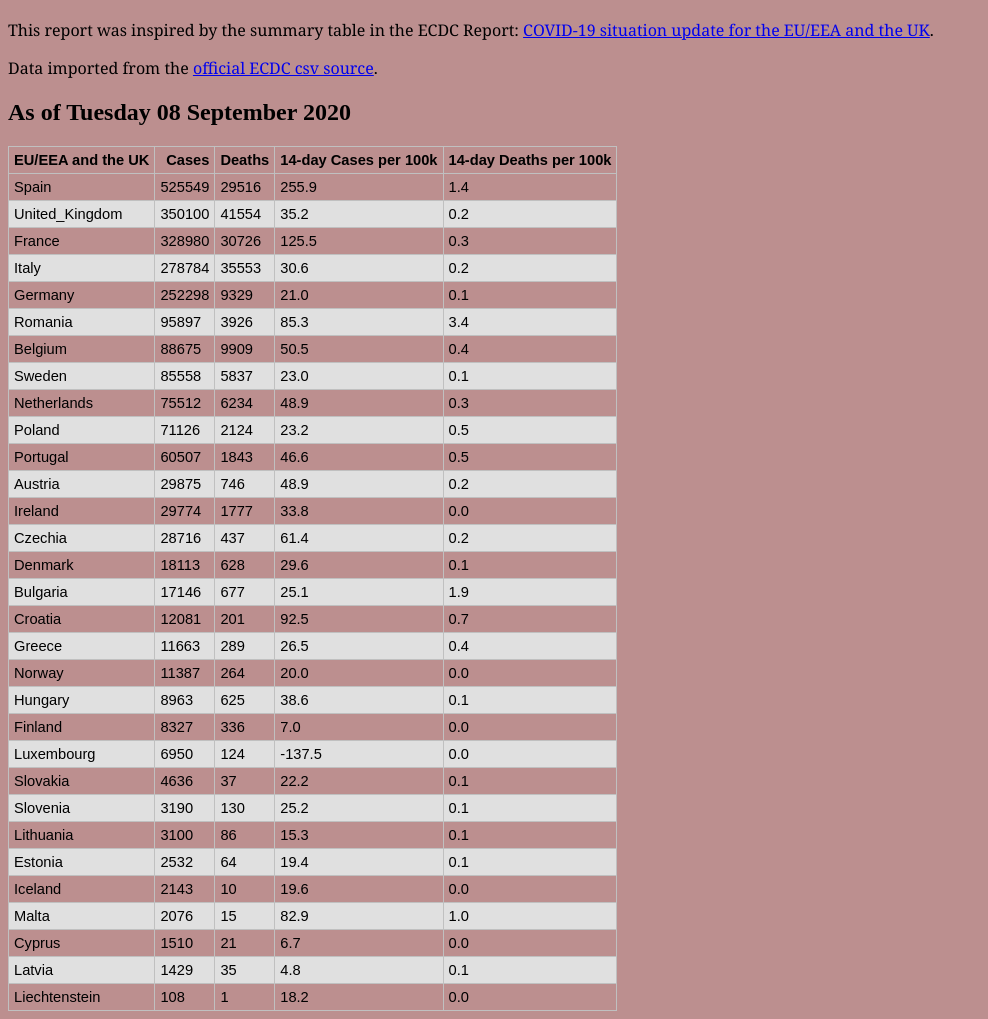
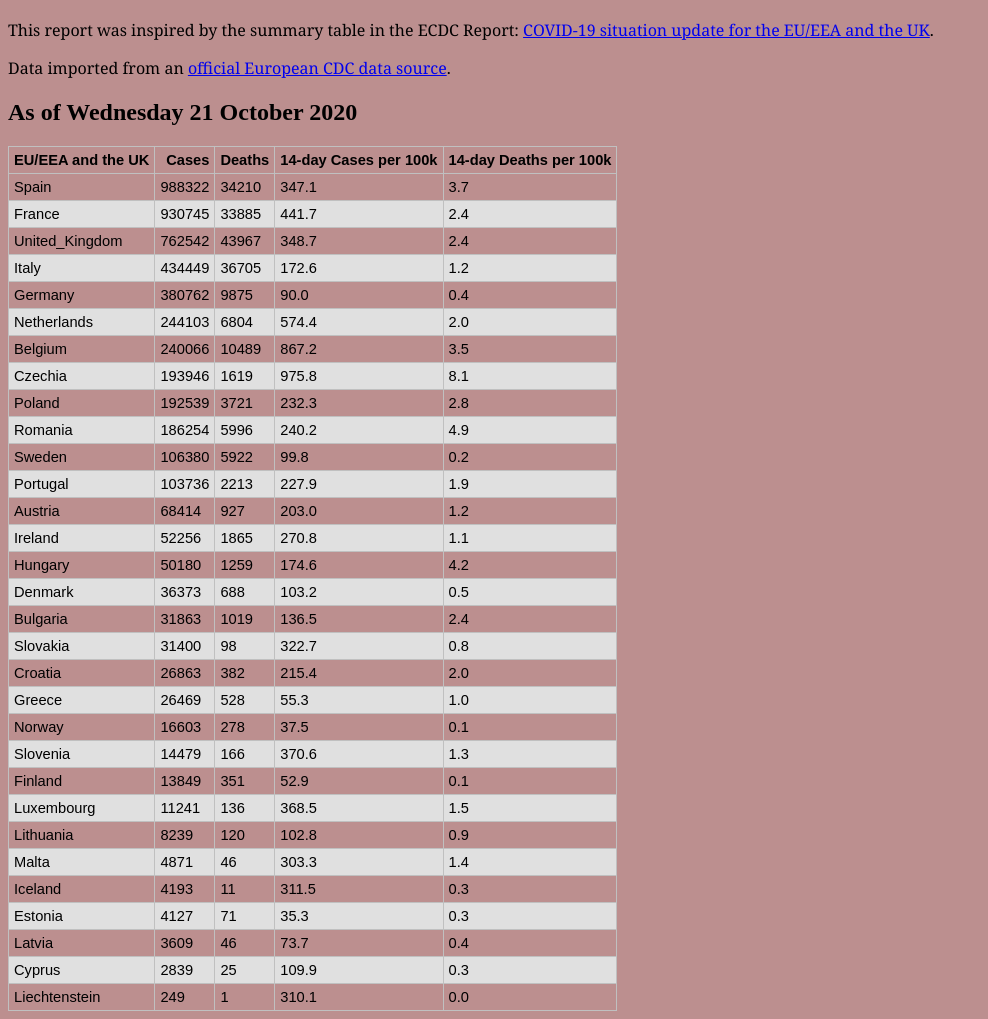
Before and after one commit to walkingWithCode/walkingWithCode.github.io, a plain HTML site: page index.html in a window 1280 px wide. Shown: the part 61-1080 px from the top of the page, without its empty margins (0-988 px from the left). Drawn offline with Linux system fonts and the light colour scheme.

Commit message:
updated files

```diff
--- a/index.html
+++ b/index.html
@@ -2,8 +2,8 @@
 <html lang="en">
 <head>
 <title>Covid-19 Summary Report</title>
-<script src="/js/sort-table.js"></script>
-<link rel="stylesheet" type="text/css" href="/styles.css">
+<script src="/static/js/sort-table.js"></script>
+<link rel="stylesheet" type="text/css" href="/static/css/styles.css" >
 </head>
 <body>
 <div>
@@ -13,10 +13,10 @@
 </p>
 
 <p>
-    Data imported from the <a href="https://opendata.ecdc.europa.eu/covid19/casedistribution/csv">official ECDC csv source</a>.
+    Data imported from an <a href="https://opendata.ecdc.europa.eu/covid19/casedistribution/csv">official European CDC data source</a>.
 </p>
 
-<h2>As of Tuesday 08 September 2020</h2>
+<h2>As of Wednesday 21 October 2020</h2>
 
 <!-- Dataframe Table -->
 <table border="1" class="dataframe js-sort-table">
@@ -32,219 +32,219 @@
   <tbody>
     <tr>
       <td>Spain</td>
-      <td>525549</td>
-      <td>29516</td>
-      <td>255.9</td>
-      <td>1.4</td>
+      <td>988322</td>
+      <td>34210</td>
+      <td>347.1</td>
+      <td>3.7</td>
+    </tr>
+    <tr>
+      <td>France</td>
+      <td>930745</td>
+      <td>33885</td>
+      <td>441.7</td>
+      <td>2.4</td>
     </tr>
     <tr>
       <td>United_Kingdom</td>
-      <td>350100</td>
-      <td>41554</td>
-      <td>35.2</td>
+      <td>762542</td>
+      <td>43967</td>
+      <td>348.7</td>
+      <td>2.4</td>
+    </tr>
+    <tr>
+      <td>Italy</td>
+      <td>434449</td>
+      <td>36705</td>
+      <td>172.6</td>
+      <td>1.2</td>
+    </tr>
+    <tr>
+      <td>Germany</td>
+      <td>380762</td>
+      <td>9875</td>
+      <td>90.0</td>
+      <td>0.4</td>
+    </tr>
+    <tr>
+      <td>Netherlands</td>
+      <td>244103</td>
+      <td>6804</td>
+      <td>574.4</td>
+      <td>2.0</td>
+    </tr>
+    <tr>
+      <td>Belgium</td>
+      <td>240066</td>
+      <td>10489</td>
+      <td>867.2</td>
+      <td>3.5</td>
+    </tr>
+    <tr>
+      <td>Czechia</td>
+      <td>193946</td>
+      <td>1619</td>
+      <td>975.8</td>
+      <td>8.1</td>
+    </tr>
+    <tr>
+      <td>Poland</td>
+      <td>192539</td>
+      <td>3721</td>
+      <td>232.3</td>
+      <td>2.8</td>
+    </tr>
+    <tr>
+      <td>Romania</td>
+      <td>186254</td>
+      <td>5996</td>
+      <td>240.2</td>
+      <td>4.9</td>
+    </tr>
+    <tr>
+      <td>Sweden</td>
+      <td>106380</td>
+      <td>5922</td>
+      <td>99.8</td>
       <td>0.2</td>
     </tr>
     <tr>
-      <td>France</td>
-      <td>328980</td>
-      <td>30726</td>
-      <td>125.5</td>
-      <td>0.3</td>
+      <td>Portugal</td>
+      <td>103736</td>
+      <td>2213</td>
+      <td>227.9</td>
+      <td>1.9</td>
     </tr>
     <tr>
-      <td>Italy</td>
-      <td>278784</td>
-      <td>35553</td>
-      <td>30.6</td>
-      <td>0.2</td>
+      <td>Austria</td>
+      <td>68414</td>
+      <td>927</td>
+      <td>203.0</td>
+      <td>1.2</td>
     </tr>
     <tr>
-      <td>Germany</td>
-      <td>252298</td>
-      <td>9329</td>
-      <td>21.0</td>
-      <td>0.1</td>
+      <td>Ireland</td>
+      <td>52256</td>
+      <td>1865</td>
+      <td>270.8</td>
+      <td>1.1</td>
     </tr>
     <tr>
-      <td>Romania</td>
-      <td>95897</td>
-      <td>3926</td>
-      <td>85.3</td>
-      <td>3.4</td>
+      <td>Hungary</td>
+      <td>50180</td>
+      <td>1259</td>
+      <td>174.6</td>
+      <td>4.2</td>
     </tr>
     <tr>
-      <td>Belgium</td>
-      <td>88675</td>
-      <td>9909</td>
-      <td>50.5</td>
-      <td>0.4</td>
-    </tr>
-    <tr>
-      <td>Sweden</td>
-      <td>85558</td>
-      <td>5837</td>
-      <td>23.0</td>
-      <td>0.1</td>
-    </tr>
-    <tr>
-      <td>Netherlands</td>
-      <td>75512</td>
-      <td>6234</td>
-      <td>48.9</td>
-      <td>0.3</td>
-    </tr>
-    <tr>
-      <td>Poland</td>
-      <td>71126</td>
-      <td>2124</td>
-      <td>23.2</td>
+      <td>Denmark</td>
+      <td>36373</td>
+      <td>688</td>
+      <td>103.2</td>
       <td>0.5</td>
     </tr>
     <tr>
-      <td>Portugal</td>
-      <td>60507</td>
-      <td>1843</td>
-      <td>46.6</td>
-      <td>0.5</td>
+      <td>Bulgaria</td>
+      <td>31863</td>
+      <td>1019</td>
+      <td>136.5</td>
+      <td>2.4</td>
     </tr>
     <tr>
-      <td>Austria</td>
-      <td>29875</td>
-      <td>746</td>
-      <td>48.9</td>
-      <td>0.2</td>
-    </tr>
-    <tr>
-      <td>Ireland</td>
-      <td>29774</td>
-      <td>1777</td>
-      <td>33.8</td>
-      <td>0.0</td>
-    </tr>
-    <tr>
-      <td>Czechia</td>
-      <td>28716</td>
-      <td>437</td>
-      <td>61.4</td>
-      <td>0.2</td>
-    </tr>
-    <tr>
-      <td>Denmark</td>
-      <td>18113</td>
-      <td>628</td>
-      <td>29.6</td>
-      <td>0.1</td>
-    </tr>
-    <tr>
-      <td>Bulgaria</td>
-      <td>17146</td>
-      <td>677</td>
-      <td>25.1</td>
-      <td>1.9</td>
+      <td>Slovakia</td>
+      <td>31400</td>
+      <td>98</td>
+      <td>322.7</td>
+      <td>0.8</td>
     </tr>
     <tr>
       <td>Croatia</td>
-      <td>12081</td>
-      <td>201</td>
-      <td>92.5</td>
-      <td>0.7</td>
+      <td>26863</td>
+      <td>382</td>
+      <td>215.4</td>
+      <td>2.0</td>
     </tr>
     <tr>
       <td>Greece</td>
-      <td>11663</td>
-      <td>289</td>
-      <td>26.5</td>
-      <td>0.4</td>
+      <td>26469</td>
+      <td>528</td>
+      <td>55.3</td>
+      <td>1.0</td>
     </tr>
     <tr>
       <td>Norway</td>
-      <td>11387</td>
-      <td>264</td>
-      <td>20.0</td>
-      <td>0.0</td>
-    </tr>
-    <tr>
-      <td>Hungary</td>
-      <td>8963</td>
-      <td>625</td>
-      <td>38.6</td>
-      <td>0.1</td>
-    </tr>
-    <tr>
-      <td>Finland</td>
-      <td>8327</td>
-      <td>336</td>
-      <td>7.0</td>
-      <td>0.0</td>
-    </tr>
-    <tr>
-      <td>Luxembourg</td>
-      <td>6950</td>
-      <td>124</td>
-      <td>-137.5</td>
-      <td>0.0</td>
-    </tr>
-    <tr>
-      <td>Slovakia</td>
-      <td>4636</td>
-      <td>37</td>
-      <td>22.2</td>
+      <td>16603</td>
+      <td>278</td>
+      <td>37.5</td>
       <td>0.1</td>
     </tr>
     <tr>
       <td>Slovenia</td>
-      <td>3190</td>
-      <td>130</td>
-      <td>25.2</td>
+      <td>14479</td>
+      <td>166</td>
+      <td>370.6</td>
+      <td>1.3</td>
+    </tr>
+    <tr>
+      <td>Finland</td>
+      <td>13849</td>
+      <td>351</td>
+      <td>52.9</td>
       <td>0.1</td>
     </tr>
     <tr>
+      <td>Luxembourg</td>
+      <td>11241</td>
+      <td>136</td>
+      <td>368.5</td>
+      <td>1.5</td>
+    </tr>
+    <tr>
       <td>Lithuania</td>
-      <td>3100</td>
-      <td>86</td>
-      <td>15.3</td>
-      <td>0.1</td>
+      <td>8239</td>
+      <td>120</td>
+      <td>102.8</td>
+      <td>0.9</td>
+    </tr>
+    <tr>
+      <td>Malta</td>
+      <td>4871</td>
+      <td>46</td>
+      <td>303.3</td>
+      <td>1.4</td>
+    </tr>
+    <tr>
+      <td>Iceland</td>
+      <td>4193</td>
+      <td>11</td>
+      <td>311.5</td>
+      <td>0.3</td>
     </tr>
     <tr>
       <td>Estonia</td>
-      <td>2532</td>
-      <td>64</td>
-      <td>19.4</td>
-      <td>0.1</td>
+      <td>4127</td>
+      <td>71</td>
+      <td>35.3</td>
+      <td>0.3</td>
     </tr>
     <tr>
-      <td>Iceland</td>
-      <td>2143</td>
-      <td>10</td>
-      <td>19.6</td>
-      <td>0.0</td>
-    </tr>
-    <tr>
-      <td>Malta</td>
-      <td>2076</td>
-      <td>15</td>
-      <td>82.9</td>
-      <td>1.0</td>
+      <td>Latvia</td>
+      <td>3609</td>
+      <td>46</td>
+      <td>73.7</td>
+      <td>0.4</td>
     </tr>
     <tr>
       <td>Cyprus</td>
-      <td>1510</td>
-      <td>21</td>
-      <td>6.7</td>
-      <td>0.0</td>
-    </tr>
-    <tr>
-      <td>Latvia</td>
-      <td>1429</td>
-      <td>35</td>
-      <td>4.8</td>
-      <td>0.1</td>
+      <td>2839</td>
+      <td>25</td>
+      <td>109.9</td>
+      <td>0.3</td>
     </tr>
     <tr>
       <td>Liechtenstein</td>
-      <td>108</td>
+      <td>249</td>
       <td>1</td>
-      <td>18.2</td>
+      <td>310.1</td>
       <td>0.0</td>
     </tr>
   </tbody>
```
Also changed, not shown: static/css/styles.css (renamed from styles.css), static/js/sort-table.js (renamed from js/sort-table.js), 1 other file.
